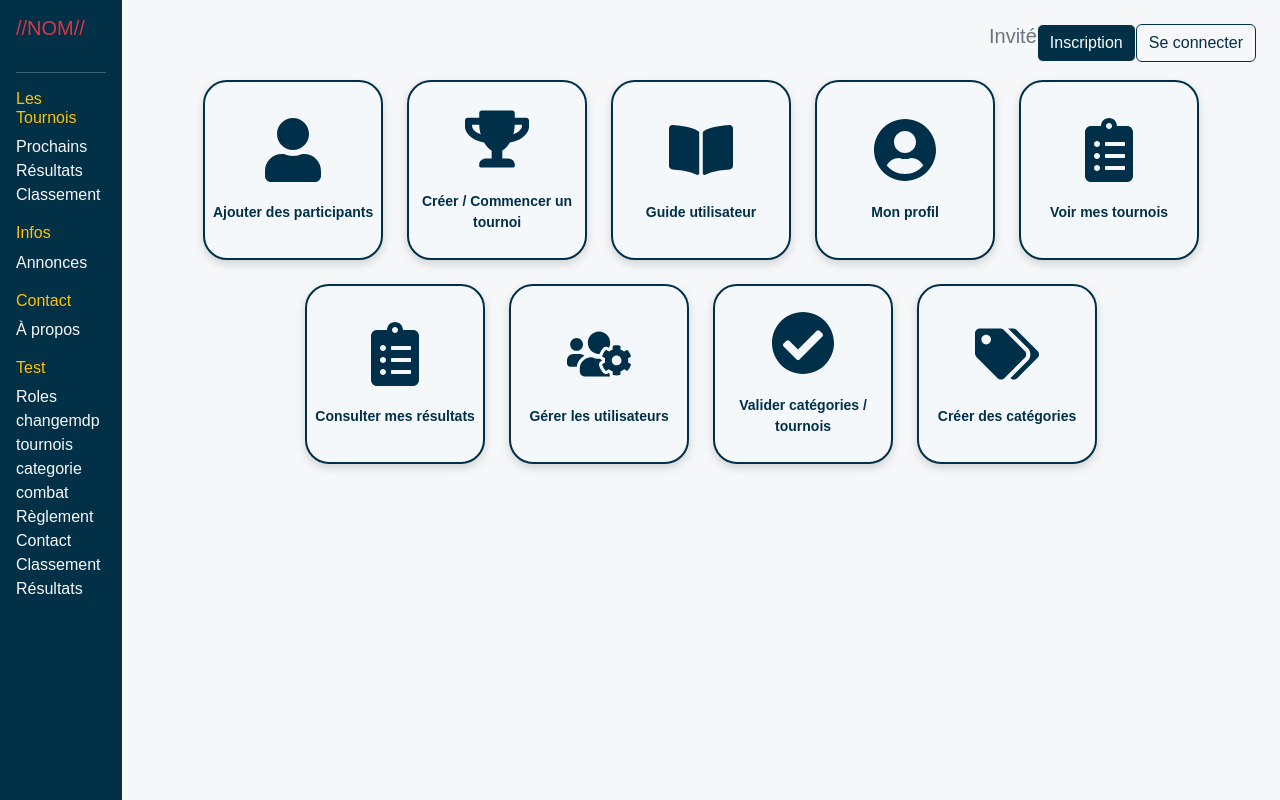
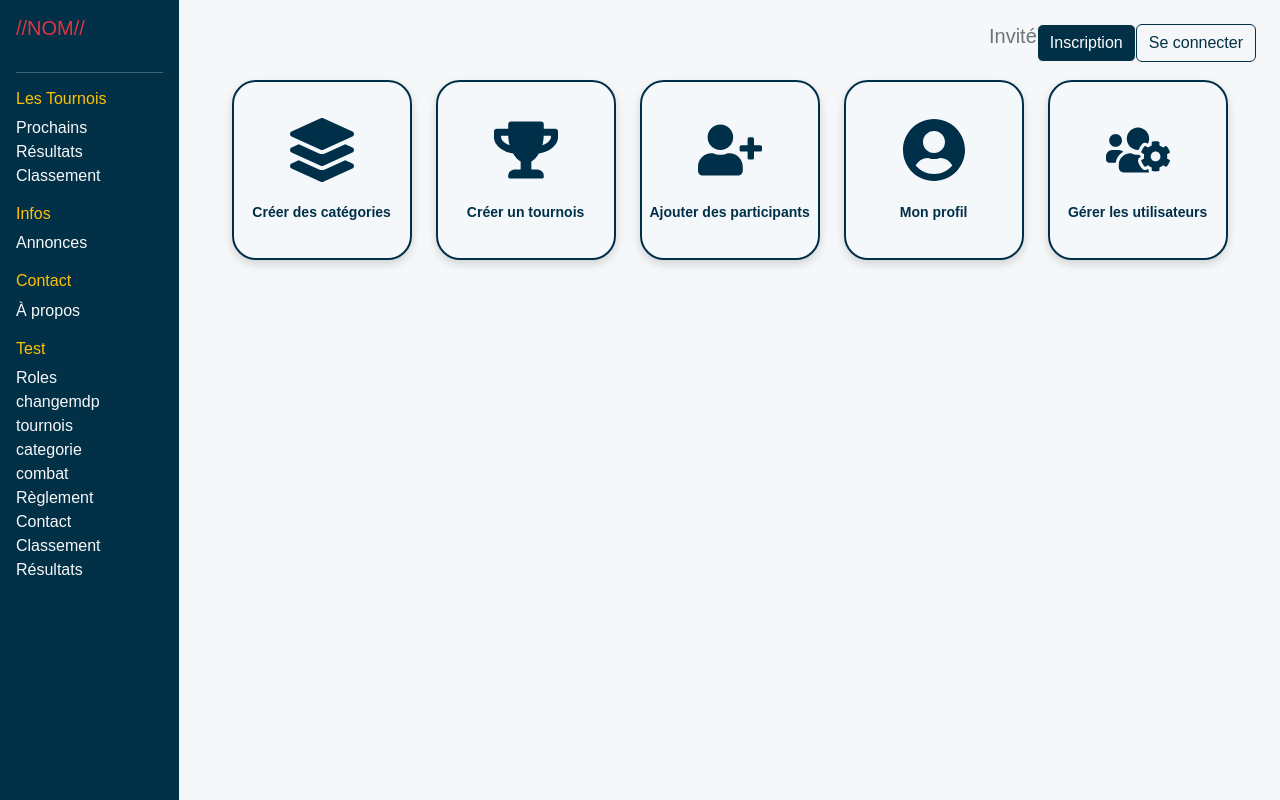
Before and after one commit to Alyss4/nipponweb, a Next.js app: page / in a window 1280 px wide. Built offline with nearby package versions, Linux system fonts and the light colour scheme.

Commit message:
fix: icons

```diff
--- a/src/app/page.tsx
+++ b/src/app/page.tsx
@@ -1,24 +1,27 @@
 'use client'
 import Button, { ButtonStyles } from '../components/componentsPages/AccueilButton';
 import {
-  FaUser, FaTrophy, FaBookOpen, FaClipboardList,
-  FaUsersCog, FaCheckCircle, FaUserCircle, FaTags
+  FaUserPlus, FaTrophy, FaBookOpen, FaClipboardList,
+  FaUsersCog, FaCheckCircle, FaUserCircle, FaTags,
+  FaMedal, FaLayerGroup
 } from 'react-icons/fa';
+
 
 export default function Dashboard() {
   return (
     <>
       <ButtonStyles />
       <div style={{ display: 'flex', flexWrap: 'wrap', gap: '24px', justifyContent: 'center' }}>
-        <Button icon={FaUser} label="Ajouter des participants" href="/" />
-        <Button icon={FaTrophy} label="Créer / Commencer un tournoi" href="/" />
-        <Button icon={FaBookOpen} label="Guide utilisateur" href="/" />
-        <Button icon={FaUserCircle} label="Mon profil" href="/" />
-        <Button icon={FaClipboardList} label="Voir mes tournois" href="/" />
-        <Button icon={FaClipboardList} label="Consulter mes résultats" href="/" />
-        <Button icon={FaUsersCog} label="Gérer les utilisateurs" href="/" />
-        <Button icon={FaCheckCircle} label="Valider catégories / tournois" href="/" />
-        <Button icon={FaTags} label="Créer des catégories" href="/" />
+        <Button icon={FaLayerGroup} label="Créer des catégories" href="/categorie" />
+        <Button icon={FaTrophy} label="Créer un tournois" href="./tournois" />
+        <Button icon={FaUserPlus} label="Ajouter des participants" href="./gestionparticipants" />
+        <Button icon={FaUserCircle} label="Mon profil" href="/profil" />
+        <Button icon={FaUsersCog} label="Gérer les utilisateurs" href="/roles" />
+        {/* A faire a la fin <Button icon={FaBookOpen} label="Guide utilisateur" href="/" />
+          <Button icon={FaClipboardList} label="Voir les tournois" href="/" />
+          <Button icon={FaMedal} label="Consulter les résultats" href="./resultats" />
+          <Button icon={FaCheckCircle} label="Valider catégories / tournois" href="/" /> */}
+
       </div>
     </>
   );
```
